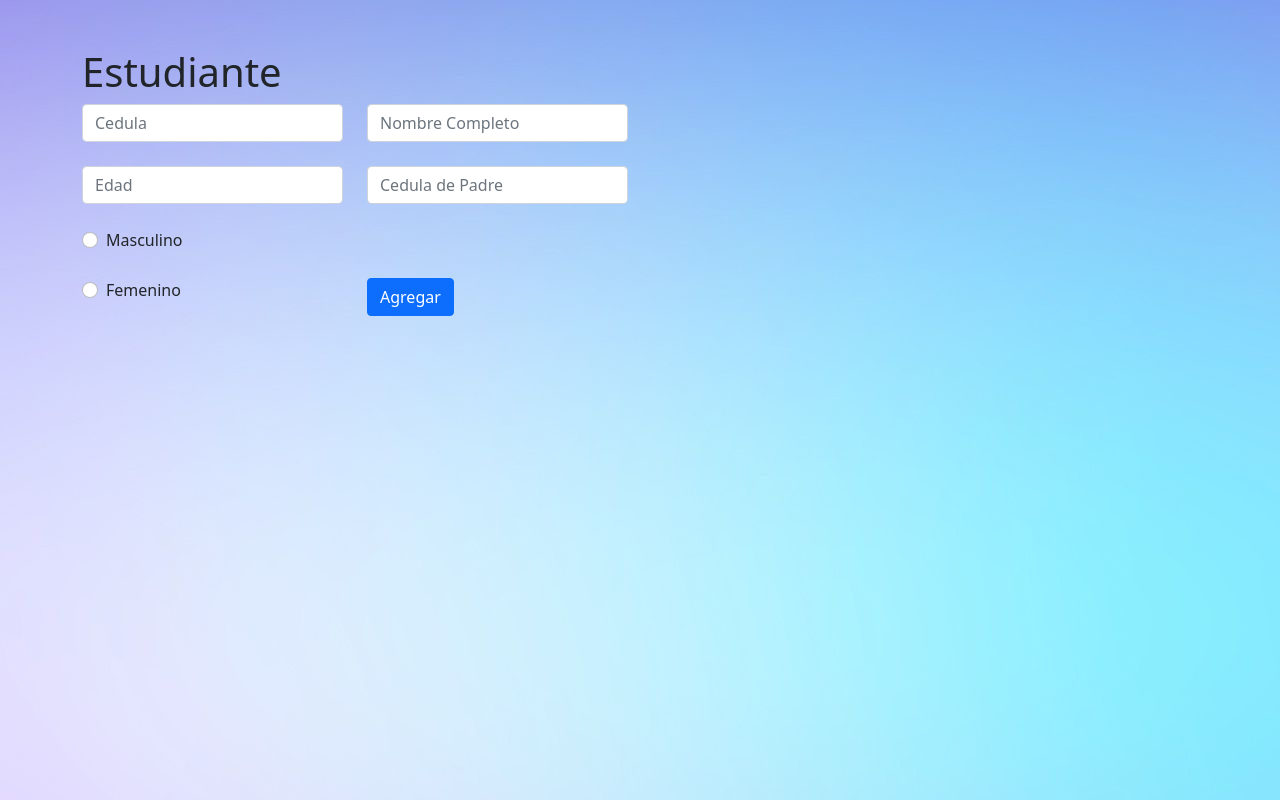
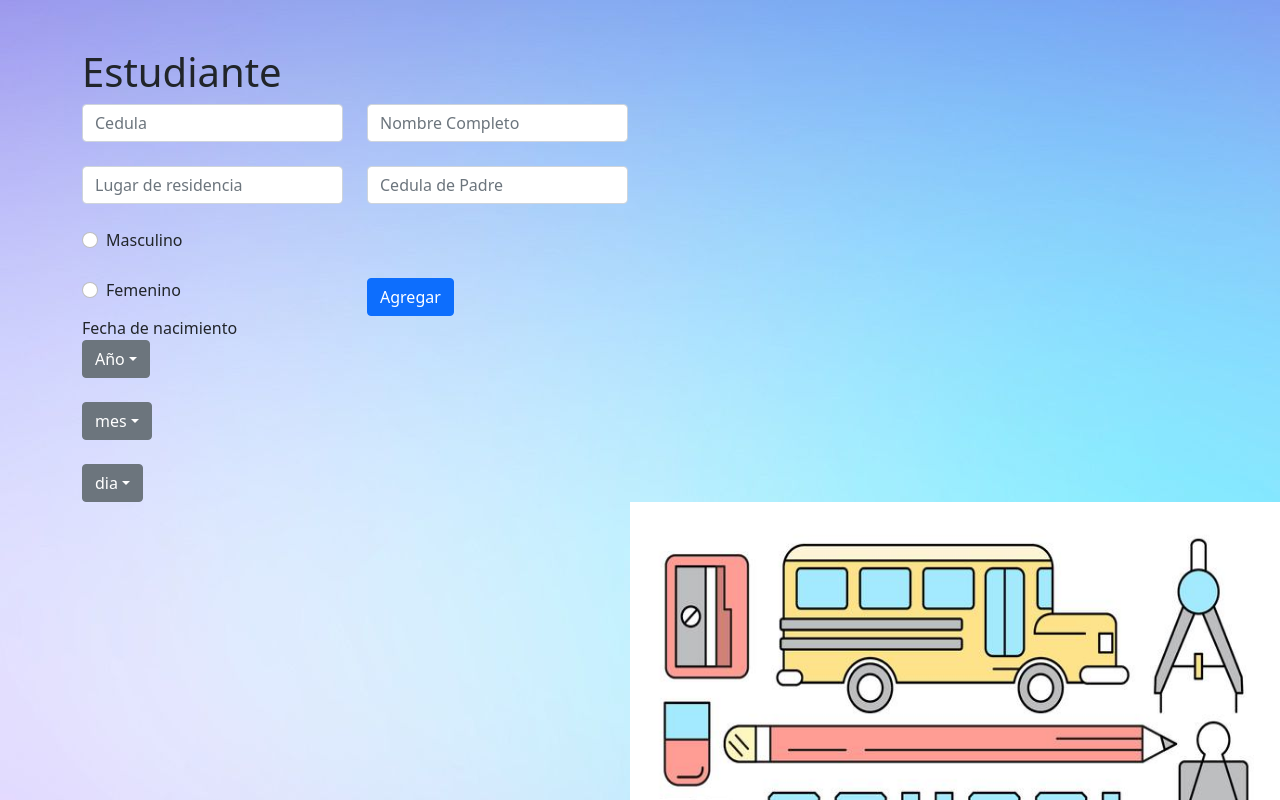
Before and after one commit to RichLeonC/SistemaDeEducacionBD, a React (Create React App) app in the folder sist-gestion-educativo/: page / in a window 1280 px wide. Shown: the top 800 px of the page. Built offline with nearby package versions, Linux system fonts and the light colour scheme.

Commit message:
final Version
ultimos detalles

```diff
--- a/sist-gestion-educativo/public/index.html
+++ b/sist-gestion-educativo/public/index.html
@@ -10,7 +10,7 @@
   <body background = "FONDO.jpg">
     <noscript>You need to enable JavaScript to run this app.</noscript>
     <div id="root"></div>
-
+    <div align="right"  >  <img src="vector-free-school-icons.jpg" alt="" width="650px" height="500px"  ></div>
     <!--
       This HTML file is a template.
       If you open it directly in the browser, you will see an empty page.
--- a/sist-gestion-educativo/src/Componentes/Registro.js
+++ b/sist-gestion-educativo/src/Componentes/Registro.js
@@ -11,7 +11,7 @@ class Registro extends Component{
                     <Campo text = "Nombre Completo"/>
                     <div className = "row"/>
                     <br/>
-                    <Campo text = "Edad"/>
+                    <Campo text = "Lugar de residencia"/>
                     <Campo text = "Cedula de Padre"/>
 
                     <div className = "row"/>
@@ -25,6 +25,26 @@ class Registro extends Component{
                         Agregar
                         </button>
                     </div>
+                    <h7>Fecha de nacimiento  <br/> </h7>
+
+                    <div>
+                    <Drops text="Año"/>
+                    <br/>
+                    </div>
+
+
+                    <div>
+                    <Drops text="mes" />
+                    <br/>
+                    </div>
+
+                    <div>
+                    <Drops text="dia"/>
+                    </div>
+
+
+
+
                 </form>
 
 
@@ -76,7 +96,7 @@ class  Drops extends Component{
         return(
     <div className="dropdown">
     <button className="btn btn-secondary dropdown-toggle" type="button" id="dropdownMenuButton1" data-bs-toggle="dropdown" aria-expanded="false">
-    Dropdown button
+    {this.props.text}
     </button>
     <ul className="dropdown-menu" aria-labelledby="dropdownMenuButton1">
     <li><a className="dropdown-item" href="#">Action</a></li>
```
Also changed, not shown: sist-gestion-educativo/public/estudiante.png (added), sist-gestion-educativo/public/vector-free-school-icons.jpg (added).
